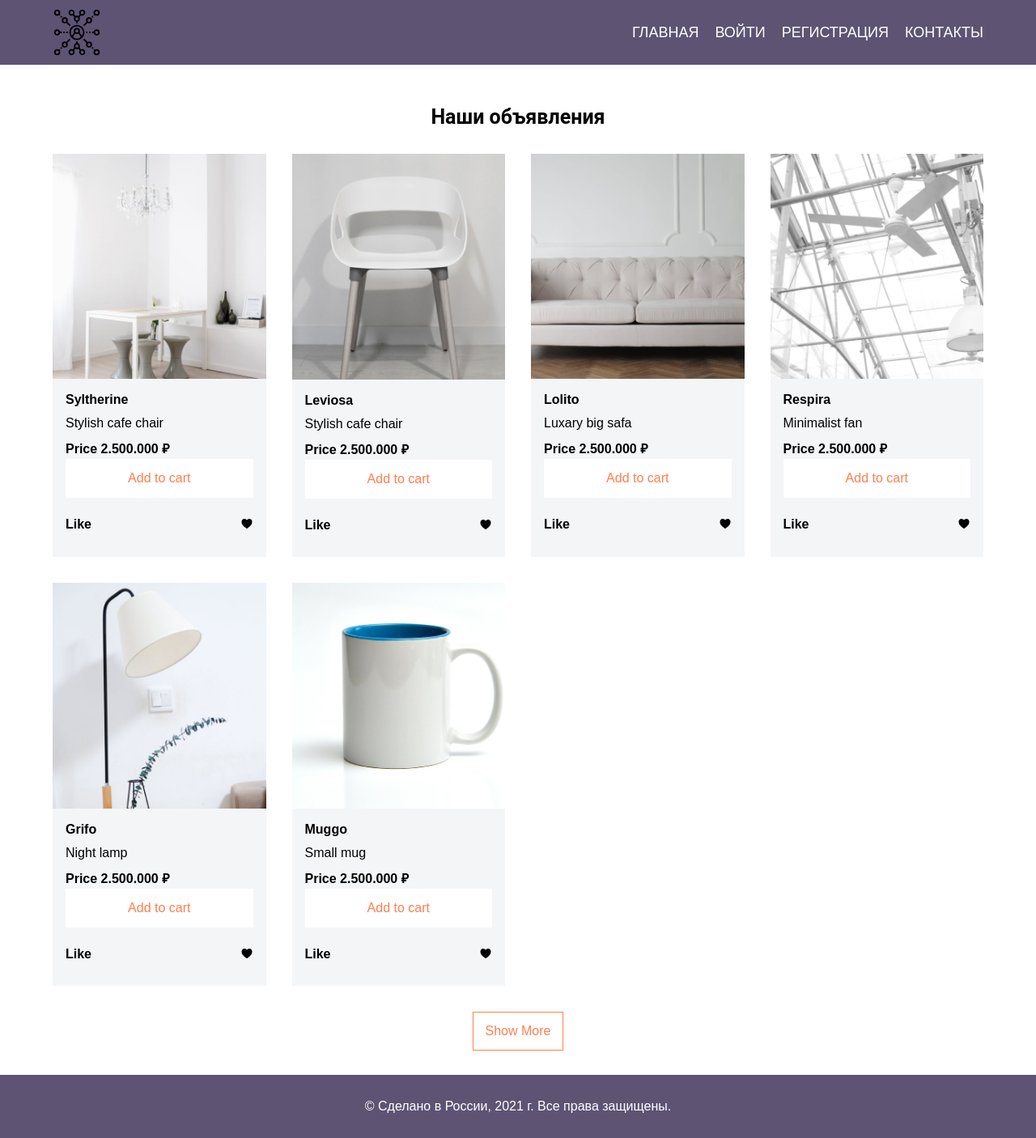
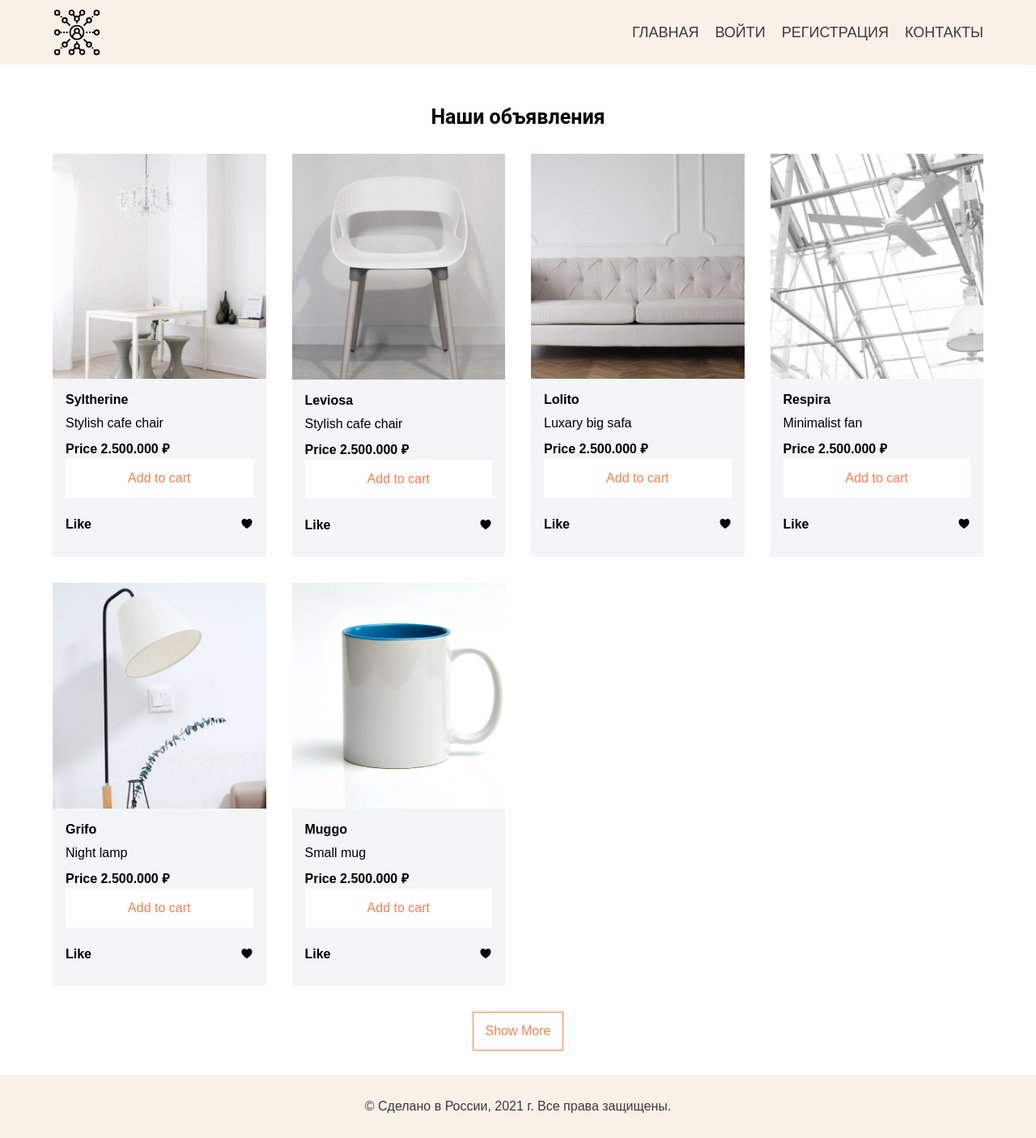
Before and after one commit to viktoor48/webLaba2.github.io, a plain HTML site: page index.html in a window 1280 px wide. Shown: the whole page at 81% size. Drawn offline with nearby package versions, Linux system fonts and the light colour scheme.

Commit message:
update color link

```diff
--- a/style.css
+++ b/style.css
@@ -66,7 +66,8 @@ body{
     left: 0;
     width: 100%;
     height: 100%;
-    background-color: #5e5373;
+    /*background-color: #5e5373;*/
+    background-color: #f9f1e7;
     z-index: 2;
 }
 .header_body{
@@ -101,7 +102,7 @@ body{
     margin: 0px 0px 0px 20px;
 }
 .header_link{
-    color: #fff;
+    color: #3a3a3a;
     text-transform: uppercase;
     font-size: 18px;
     text-decoration: none;
@@ -228,10 +229,11 @@ body{
     border: 2px solid red;
 }*/
 .footer{
-    background-color: #5e5373;
+    /*background-color: #5e5373;*/
+    background-color: #f9f1e7;
     padding: 30px;
     text-align: center;
-    color: white;
+    color: #3a3a3a;
 }
 
 /*Стили карточек*/
```
